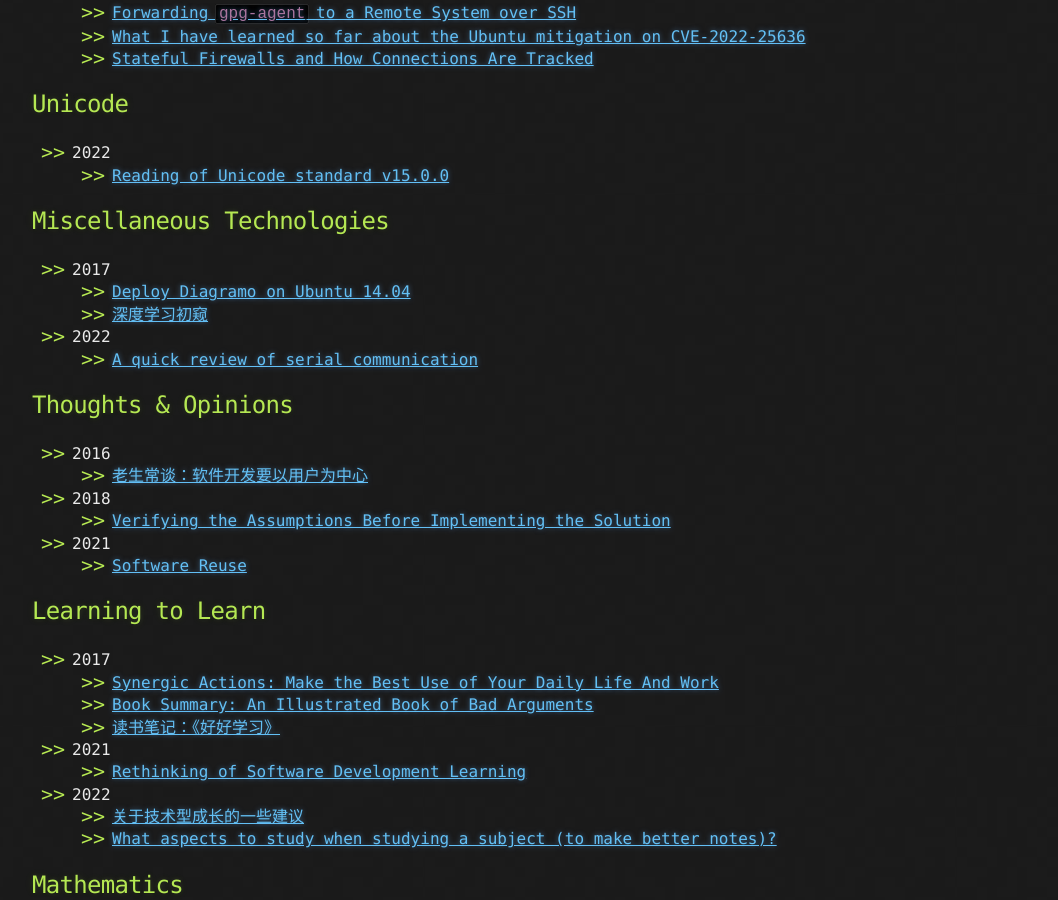
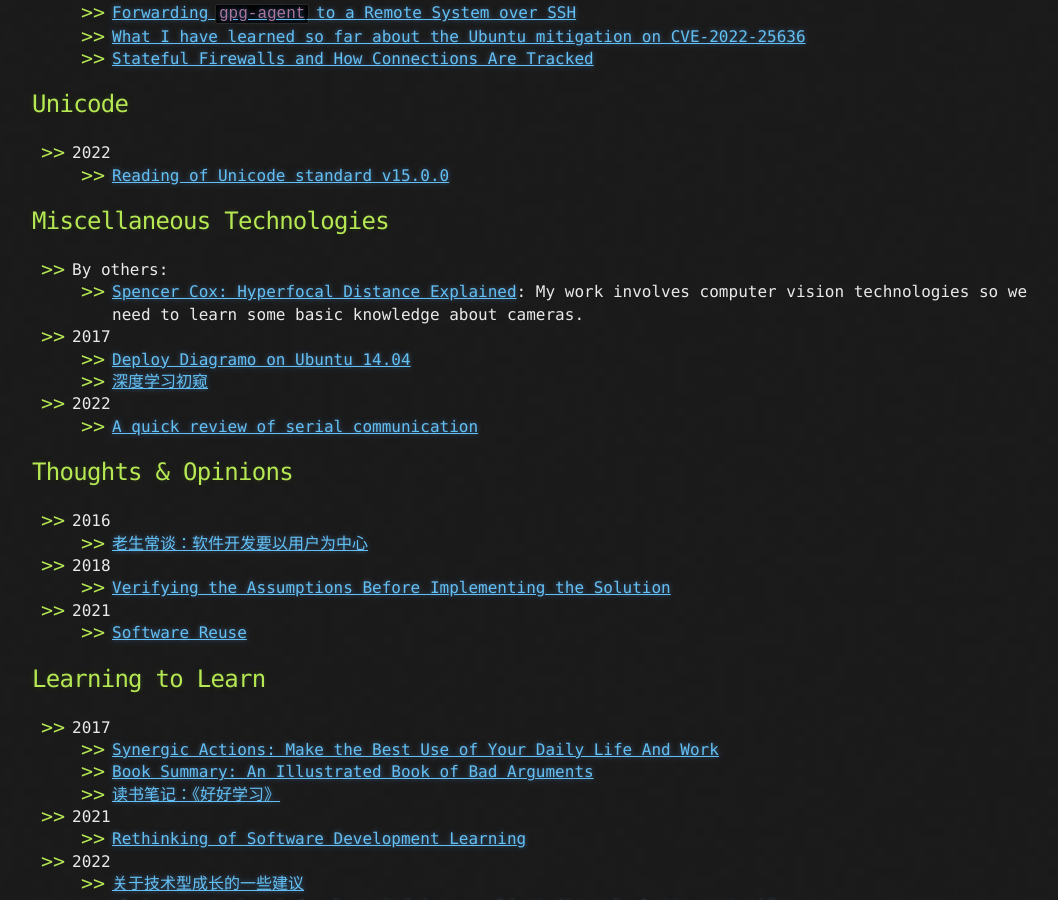
Before and after one commit to yaobinwen/yaobinwen.github.io, a Jekyll site: the page built from index.md, in a window 1280 px wide and 900 px high, scrolled down 2466 px. Shown: the whole window, without its empty margins (108-1166 px from the left). Built offline with Jekyll 4.4.1, drawn with Linux system fonts in a browser that asks for light colours; our own code applies the rules of GitHub Pages for plain Markdown files.

Commit message:
Add the link to the article "Hyperfocal Distance Explained" by Spencer Cox

```diff
--- a/index.md
+++ b/index.md
@@ -102,6 +102,8 @@ The articles are grouped by the main topics.
 
 ## Miscellaneous Technologies
 
+- By others:
+  - [Spencer Cox: Hyperfocal Distance Explained](https://photographylife.com/landscapes/hyperfocal-distance-explained): My work involves computer vision technologies so we need to learn some basic knowledge about cameras.
 - 2017
   - [Deploy Diagramo on Ubuntu 14.04](./_posts/2017/2017-01-11-Deploy-Diagramo.md)
   - [深度学习初窥](./_posts/2017/2017-01-14-Deep-learning-peek.md)
```
